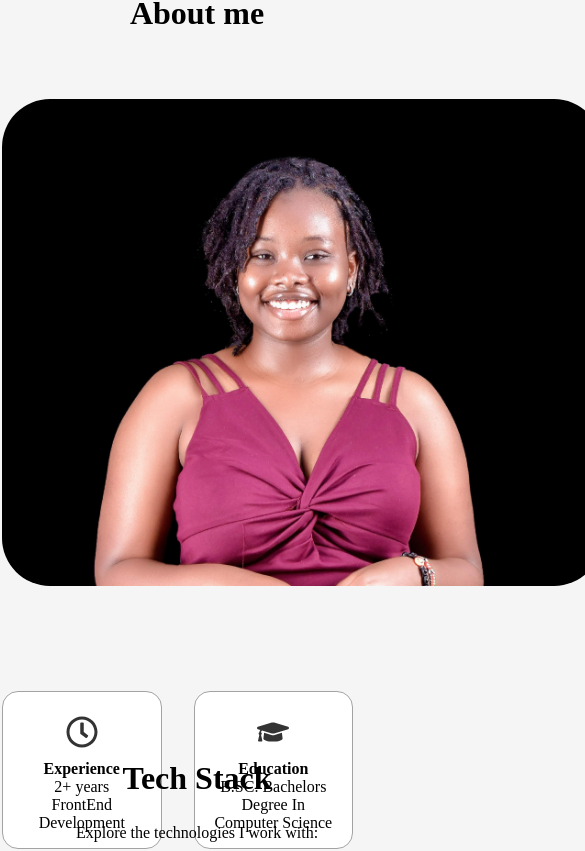
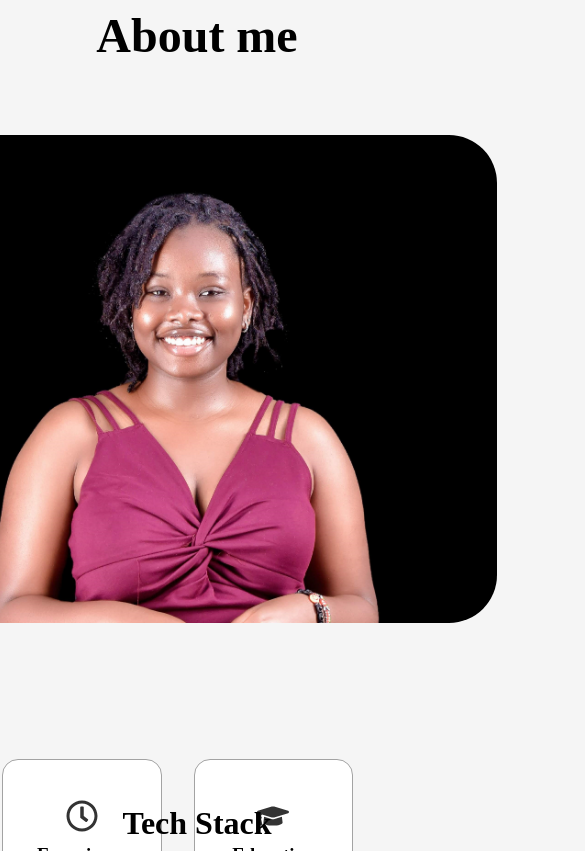
Before and after one commit to JLavvy/Portfolio, a React (Vite) app: page / in a window 390 px wide. Shown: the part 833-1684 px from the top of the page, 585 px wide, since content can reach past the window. Built offline with nearby package versions, Linux system fonts and the light colour scheme.

Commit message:
update on web responsiveness

```diff
--- a/src/components/pages/About.css
+++ b/src/components/pages/About.css
@@ -1,15 +1,14 @@
+/* Base styles for larger screens */
 #about {
     flex-direction: column;
-
 }
 
-.about-text {
+.about-text, .about-title {
     text-align: center;
 }
 
 .about-title {
     font-size: 3rem;
-    text-align: center;
     z-index: 1;
 }
 
@@ -59,8 +58,7 @@
     text-align: center;
 }
 
-.details-container h3,
-.details-container p {
+.details-container h3, .details-container p {
     margin: 0;
 }
 
@@ -99,16 +97,19 @@ h2 {
     filter: drop-shadow(0 0 0.75rem rgba(0, 255, 255, 0.8));
 }
 
-
-/* Media queries */
-
+/* Media query for smaller screens */
 @media screen and (max-width: 768px) {
-    .about-container {
+    #about {
         flex-direction: column;
     }
 
+    .about-container {
+        flex-direction: column;
+        align-items: center;
+    }
+
     .about-profile {
-        margin-left: 0;
+        margin: 2rem 0;
     }
 
     .about-pic {
@@ -117,7 +118,7 @@ h2 {
     }
 
     .details-container {
-        flex: 1;
+        width: 100%;
     }
 
     .tech-stack {
@@ -125,25 +126,3 @@ h2 {
         align-items: center;
     }
 }
-
-/* Smaller screen media query */
-
-@media screen and (max-width: 480px) {
-    .about-title {
-        font-size: 2rem;
-    }
-
-    .about-pic {
-        width: 100%;
-        height: auto;
-    }
-
-    .details-container {
-        padding: 1rem;
-    }
-
-    .details-container h3,
-    .details-container p {
-        font-size: 1rem;
-    }
-}
```
Lines whose indentation alone changed are shown as unchanged.
